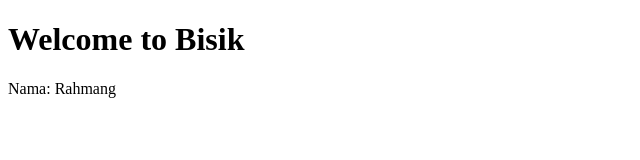
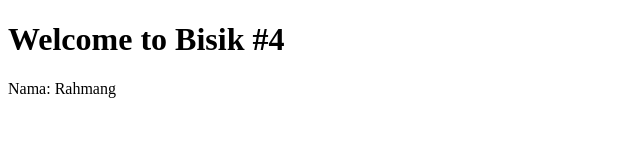
Before and after one commit to GusSurya031/bisik-4, a plain HTML site: page index2.html in a window 1280 px wide. Shown: the full height of the page, 0-640 px from the left. Drawn offline with Linux system fonts and the light colour scheme.

Commit message:
fix: update index2.html

```diff
--- a/index2.html
+++ b/index2.html
@@ -7,7 +7,7 @@
 </head>
 <body>
   <div>
-    <h1>Welcome to Bisik</h1>
+    <h1>Welcome to Bisik #4</h1>
     <p>Nama: Rahmang</p>
   </div>
 </body>
```
